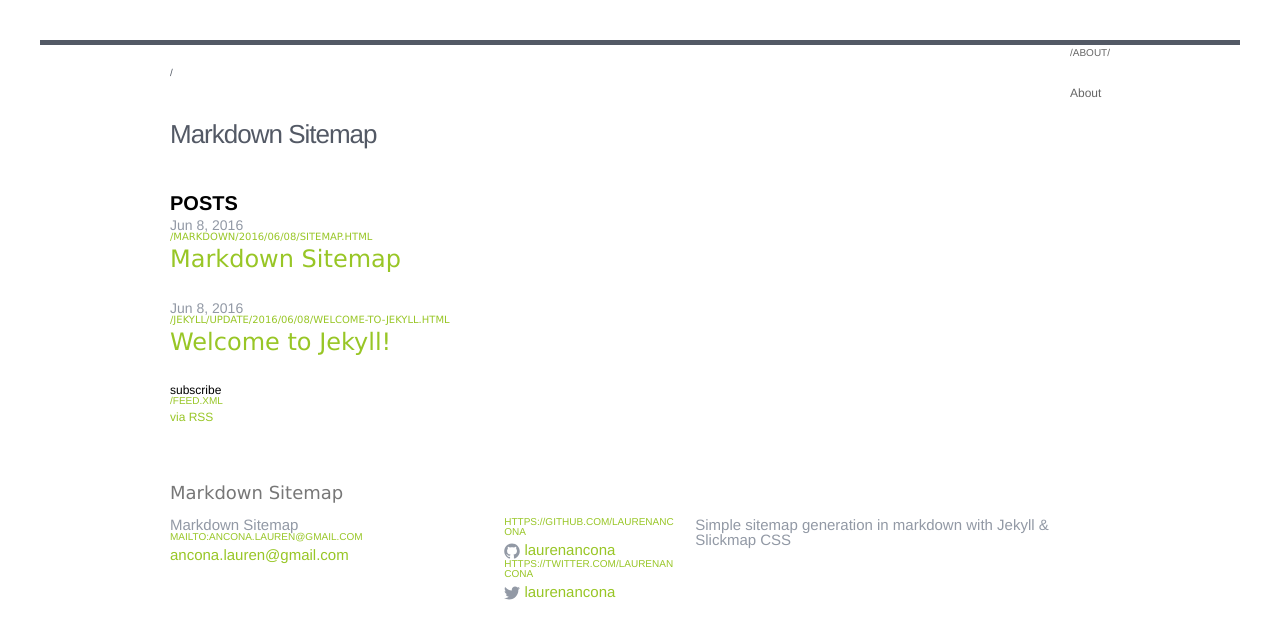
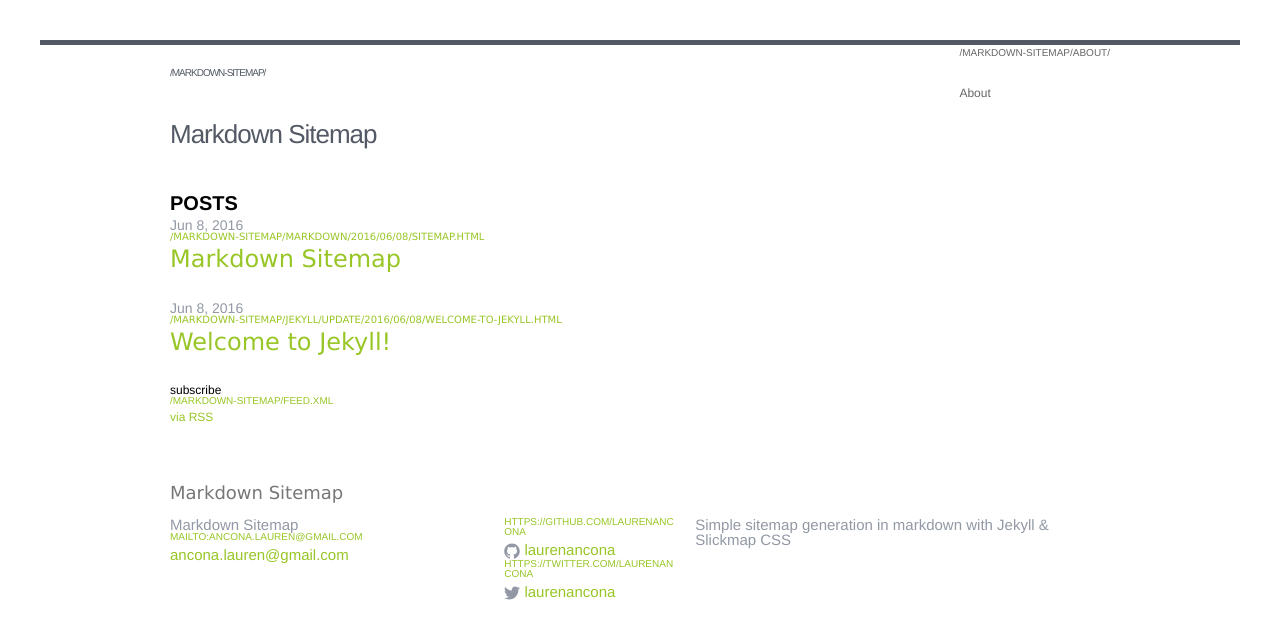
Before and after one commit to laurenancona/markdown-sitemap, a Jekyll site: the page built from index.html, in a window 1280 px wide. Shown: the top 639 px of the page. Built offline with Jekyll 4.4.1, drawn with Linux system fonts in a browser that asks for light colours.

Commit message:
Update _config.yml

```diff
--- a/_config.yml
+++ b/_config.yml
@@ -10,8 +10,8 @@ title: Markdown Sitemap
 email: ancona.lauren@gmail.com
 description: > # this means to ignore newlines until "baseurl:"
   Simple sitemap generation in markdown with Jekyll & Slickmap CSS
-baseurl: "" # the subpath of your site, e.g. /blog
-url: "" # the base hostname & protocol for your site
+baseurl: "/markdown-sitemap" # the subpath of your site, e.g. /blog
+url: "https://laurenancona.com" # the base hostname & protocol for your site
 twitter_username: laurenancona
 github_username:  laurenancona
 
```
